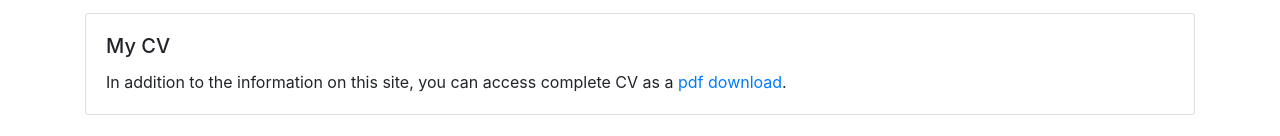
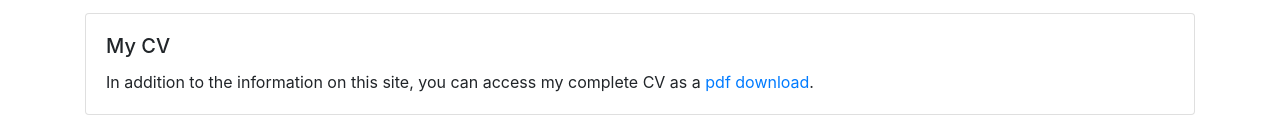
Before and after one commit to millermk/millermk.github.io, a React (Create React App) app: page / in a window 1280 px wide. Shown: the part 1156-1292 px from the top of the page. Built offline with nearby package versions, Linux system fonts and the light colour scheme.

Commit message:
Fix typo in Overview

```diff
--- a/src/Components/Overview.tsx
+++ b/src/Components/Overview.tsx
@@ -55,7 +55,7 @@ export default function Overview() {
                     <Card>
                         <CardBody>
                             <CardTitle tag="h5">My CV</CardTitle>
-                            <CardText>In addition to the information on this site, you can access complete CV as a <a href={(process.env.PUBLIC_URL || "/") + 'matthew-miller-cv.pdf'} download>pdf download</a>.</CardText>
+                            <CardText>In addition to the information on this site, you can access my complete CV as a <a href={(process.env.PUBLIC_URL || "/") + 'matthew-miller-cv.pdf'} download>pdf download</a>.</CardText>
                         </CardBody>
                     </Card>
                 </Col>
```
